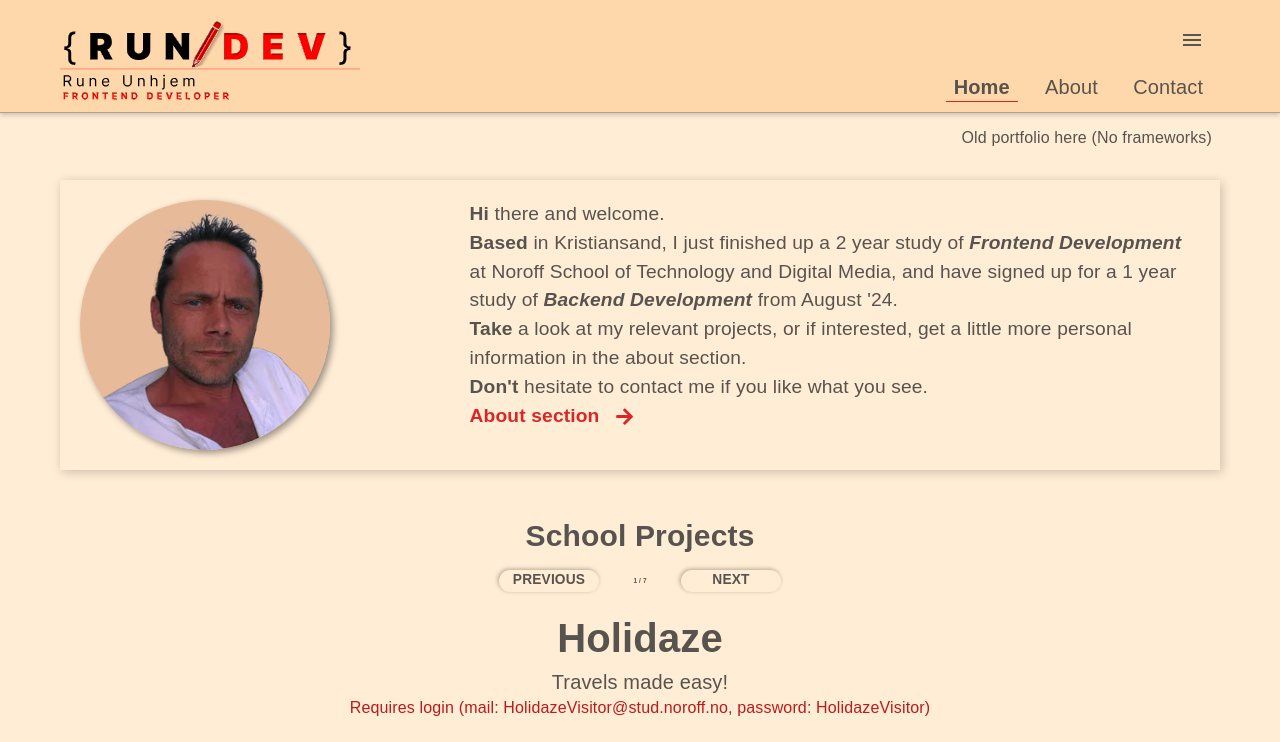
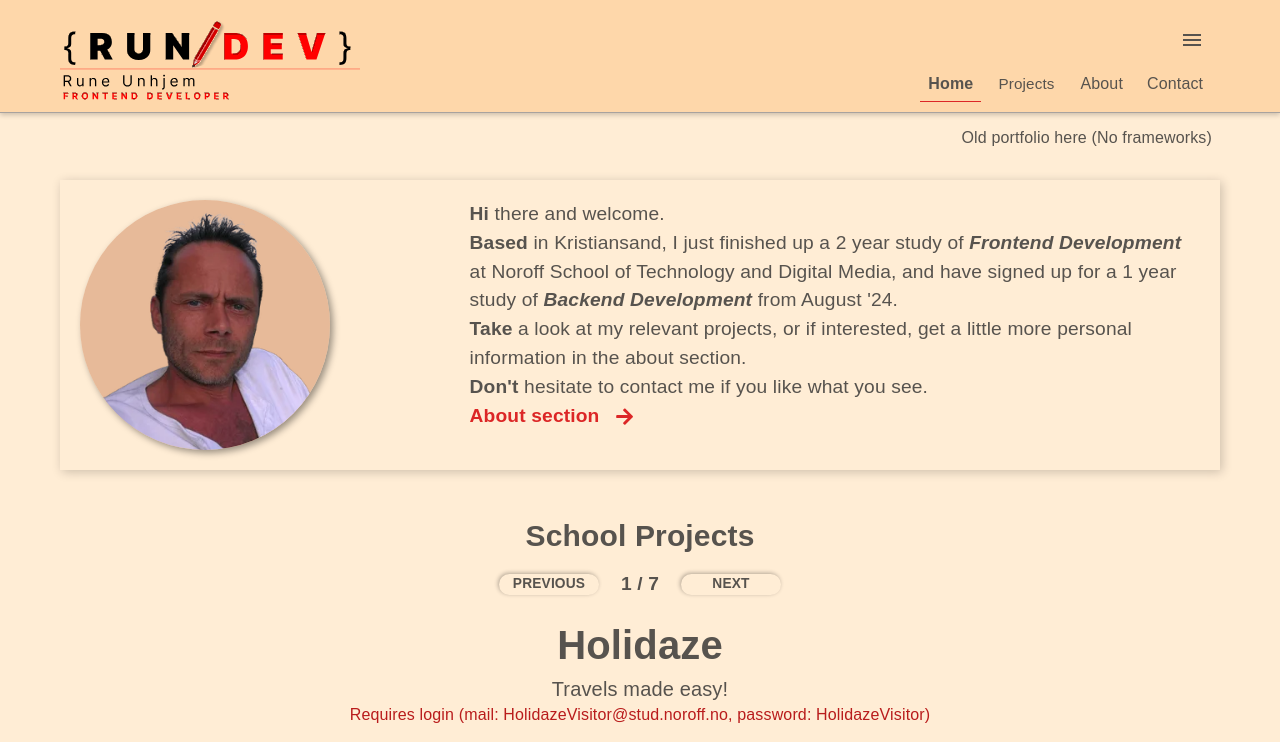
Before and after one commit to runeunhjem/portfolio-2, a React (Vite) app: page / in a window 1280 px wide. Shown: the top 742 px of the page. Built offline with nearby package versions, Linux system fonts and the light colour scheme; a web font is replaced by a local one.

Commit message:
Adds projects to navbar and hamburger accordion

```diff
--- a/src/components/HamburgerAccordion/links.js
+++ b/src/components/HamburgerAccordion/links.js
@@ -1,5 +1,6 @@
 export const mainLinks = [
   { text: "Home", url: "/" },
+  { text: "Projects", url: "/#project-cards" },
   { text: "About", url: "/about" },
   { text: "Contact", url: "/contact" },
 ];
--- a/src/components/Intro/index.jsx
+++ b/src/components/Intro/index.jsx
@@ -37,7 +37,7 @@ const Intro = () => {
           <p>
             <b>Don&apos;t</b> hesitate to contact me if you like what you see.
           </p>
-          <Link to="/about">
+          <Link to="/about" style={{ display: "flex", width: "fit-content" }}>
             <S.HighlightText>
               About section <FaArrowRight />
             </S.HighlightText>
--- a/src/components/NavBar/index.jsx
+++ b/src/components/NavBar/index.jsx
@@ -1,4 +1,6 @@
+import { useNavigate } from "react-router-dom";
 import * as S from "./index.styled";
+import { useEffect, useState } from "react";
 
 /**
  * NavBar component that provides navigation links for the application.
@@ -6,24 +8,73 @@ import * as S from "./index.styled";
  * @returns {JSX.Element} The NavBar component.
  */
 const NavBar = () => {
+  const navigate = useNavigate();
+  const [isProjectLinkActive, setIsProjectLinkActive] = useState(false);
+
+  const headerHeight = 113; // Height of the header
+  const offset = 10; // Offset to account for the position from the header
+
+  const handleProjectsClick = (e) => {
+    e.preventDefault();
+    setIsProjectLinkActive(true);
+    navigate("/", { replace: true });
+    setTimeout(() => {
+      const projectCardsElement = document.getElementById("project-cards");
+      if (projectCardsElement) {
+        const sectionTop =
+          projectCardsElement.offsetTop - headerHeight - offset;
+        window.scrollTo({ top: sectionTop, behavior: "smooth" });
+      }
+    }, 100); // Adding a small delay to ensure the navigation has completed
+  };
+
+  const handleScroll = () => {
+    const projectCardsElement = document.getElementById("project-cards");
+    if (projectCardsElement) {
+      const rect = projectCardsElement.getBoundingClientRect();
+      if (rect.top <= headerHeight + offset && rect.bottom >= headerHeight) {
+        setIsProjectLinkActive(true);
+      } else {
+        setIsProjectLinkActive(false);
+      }
+    }
+  };
+
+  const handleHomeClick = (e) => {
+    e.preventDefault();
+    setIsProjectLinkActive(false);
+    navigate("/", { replace: true });
+    setTimeout(() => {
+      window.scrollTo({ top: 0, behavior: "smooth" });
+    }, 100); // Adding a small delay to ensure the navigation has completed
+  };
+
+  useEffect(() => {
+    window.addEventListener("scroll", handleScroll);
+    handleScroll(); // Initial check when component mounts
+    return () => {
+      window.removeEventListener("scroll", handleScroll);
+    };
+  }, []);
+
   return (
     <S.NavBarContainer className="nav-bar">
-      <S.StyledNavLink
-        to="/"
-        className={({ isActive }) => (isActive ? "active" : "hover-links")}
-      >
+      <S.StyledNavLink to="/" onClick={handleHomeClick} className="hover-links">
         Home
       </S.StyledNavLink>
       <S.StyledNavLink
-        to="/about"
-        className={({ isActive }) => (isActive ? "active" : "hover-links")}
+        to="/"
+        onClick={handleProjectsClick}
+        className={
+          isProjectLinkActive ? "" : "project-active hover-links"
+        }
       >
+        Projects
+      </S.StyledNavLink>
+      <S.StyledNavLink to="/about" className="hover-links">
         About
       </S.StyledNavLink>
-      <S.StyledNavLink
-        to="/contact"
-        className={({ isActive }) => (isActive ? "active" : "hover-links")}
-      >
+      <S.StyledNavLink to="/contact" className="hover-links">
         Contact
       </S.StyledNavLink>
     </S.NavBarContainer>
--- a/src/components/NavBar/index.styled.jsx
+++ b/src/components/NavBar/index.styled.jsx
@@ -7,7 +7,7 @@ export const NavBarContainer = styled.nav`
   margin-right: 1.3rem;
   margin-top: 3.5rem;
   z-index: 1001;
-  gap: 1.2rem;
+  gap: 0.5rem;
 
   @media (min-width: 640px) {
     display: flex;
@@ -15,9 +15,8 @@ export const NavBarContainer = styled.nav`
 `;
 
 export const StyledNavLink = styled(NavLink)`
-  /* margin-right: 1.20rem; */
   text-decoration: none;
-  font-size: 1.25rem;
+  font-size: 1rem;
   height: 30px;
   color: var(--stone-600);
   padding: 0 0.5rem;
@@ -41,4 +40,15 @@ export const StyledNavLink = styled(NavLink)`
     transform: scale(1);
     cursor: default;
   }
+
+  &.project-active {
+    cursor: pointer !important;
+    text-decoration: none !important;
+    border-bottom: 0px solid var(--red-600) !important;
+    &.active {
+      font-weight: 400 !important;
+      border-radius: 0px !important;
+      transform: scale(0.95) !important;
+    }
+  }
 `;
--- a/src/pages/HomePage/index.jsx
+++ b/src/pages/HomePage/index.jsx
@@ -46,7 +46,10 @@ const HomePage = ({ numberOfProjects }) => {
         </Link>
       </S.Heading>
       <Intro />
-      <h2 className="mb-0 mt-12 text-center text-3xl font-bold" id="projects">
+      <h2
+        className="mb-0 mt-12 text-center text-3xl font-bold"
+        id="project-cards"
+      >
         School Projects
       </h2>
 
--- a/src/pages/HomePage/index.styled.jsx
+++ b/src/pages/HomePage/index.styled.jsx
@@ -49,7 +49,7 @@ export const ProjectCount = styled.div`
   .project-count {
     width: 50px;
     text-align: center;
-    font-size: calc(0rem + 0.5vw);
+    font-size: calc(0.8rem + 0.5vw);
     font-weight: 700;
   }
 `;
```
